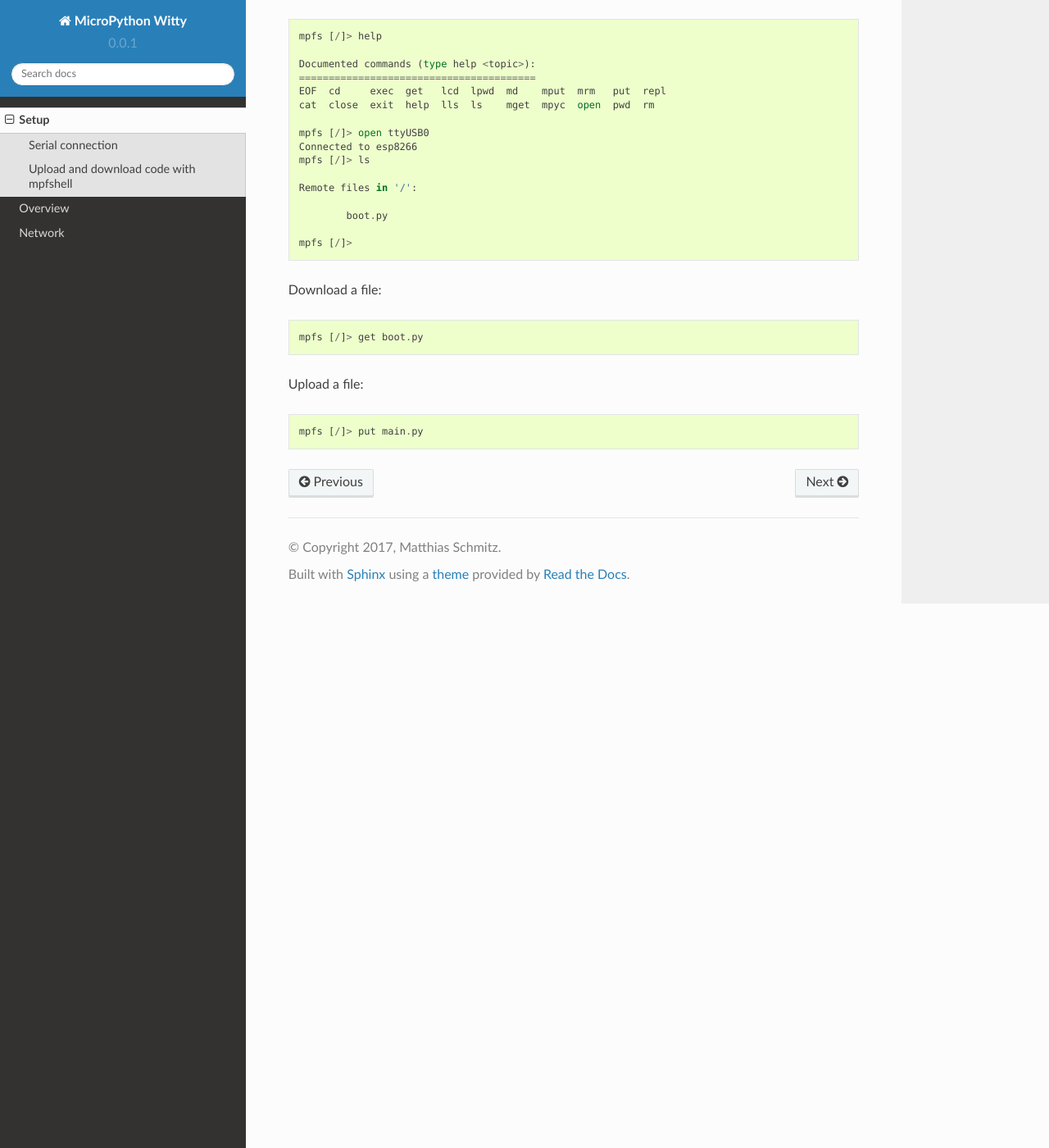
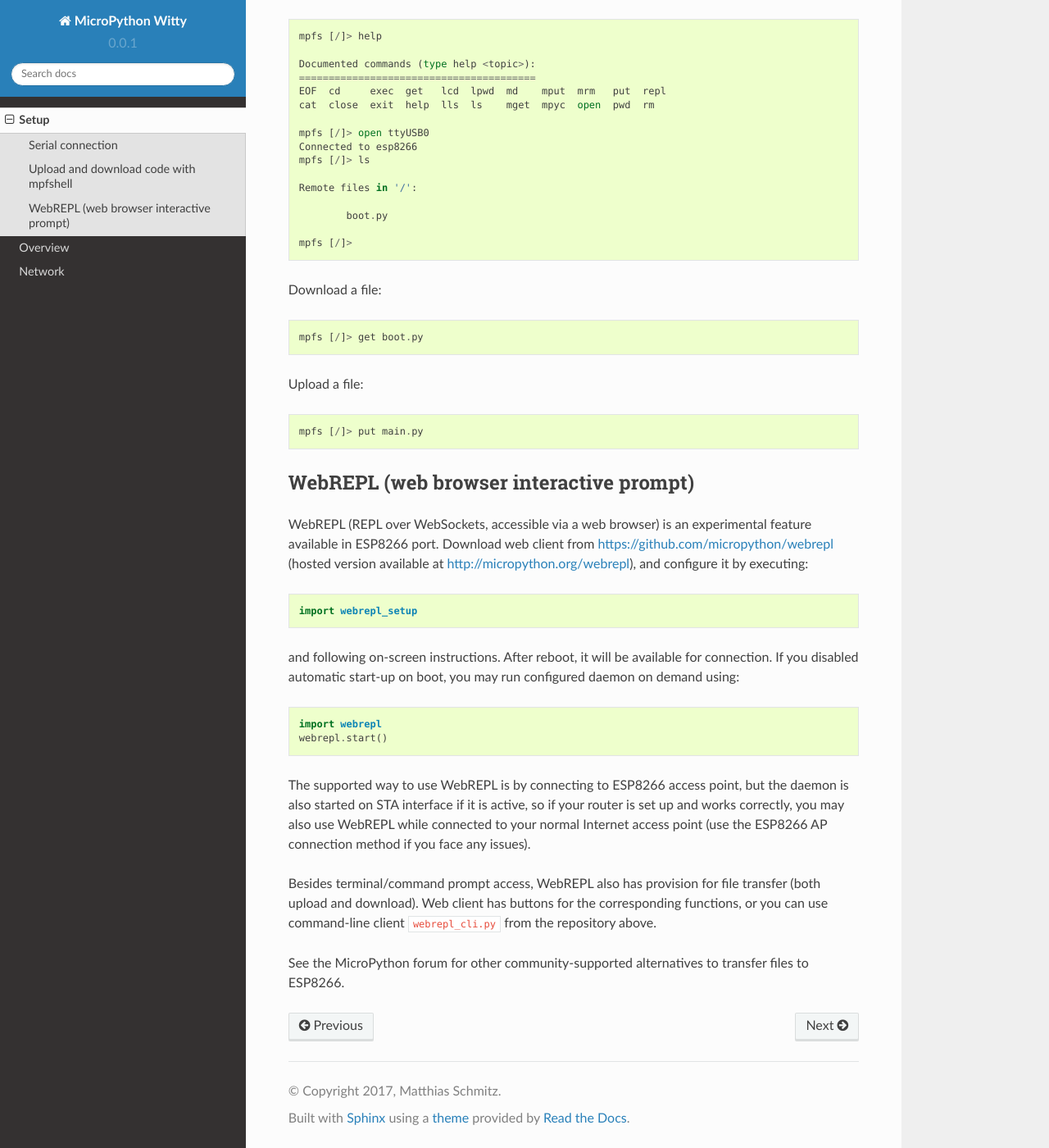
Before and after one commit to mattthias/witty-cloud, a Sphinx documentation site: the page built from docs/setup.rst, in a window 1280 px wide and 1400 px high, scrolled down 1135 px. Shown: the whole window at 82% size. Built offline with Sphinx 7.4.7 and the Read the Docs theme 2.0.0, drawn with Linux system fonts in a browser that asks for light colours.

Commit message:
Add information about WebREPL

```diff
--- a/docs/setup.rst
+++ b/docs/setup.rst
@@ -65,3 +65,37 @@
 Upload a file::
 
 	mpfs [/]> put main.py
+
+
+
+
+WebREPL (web browser interactive prompt)
+----------------------------------------
+
+WebREPL (REPL over WebSockets, accessible via a web browser) is an
+experimental feature available in ESP8266 port. Download web client
+from https://github.com/micropython/webrepl (hosted version available
+at http://micropython.org/webrepl), and configure it by executing::
+
+    import webrepl_setup
+
+and following on-screen instructions. After reboot, it will be available
+for connection. If you disabled automatic start-up on boot, you may
+run configured daemon on demand using::
+
+    import webrepl
+    webrepl.start()
+
+The supported way to use WebREPL is by connecting to ESP8266 access point,
+but the daemon is also started on STA interface if it is active, so if your
+router is set up and works correctly, you may also use WebREPL while connected
+to your normal Internet access point (use the ESP8266 AP connection method
+if you face any issues).
+
+Besides terminal/command prompt access, WebREPL also has provision for file
+transfer (both upload and download). Web client has buttons for the
+corresponding functions, or you can use command-line client ``webrepl_cli.py``
+from the repository above.
+
+See the MicroPython forum for other community-supported alternatives
+to transfer files to ESP8266.
```
